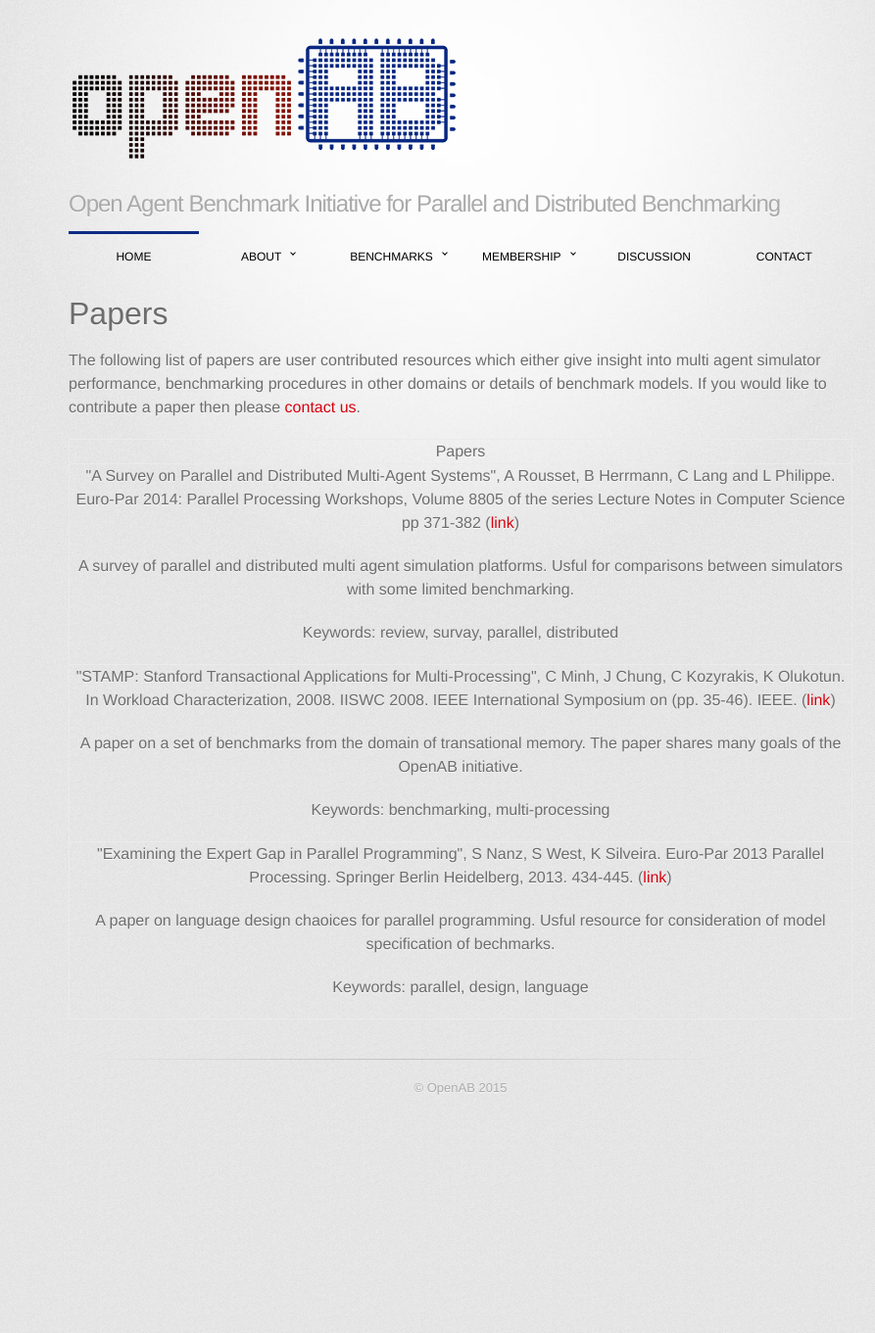
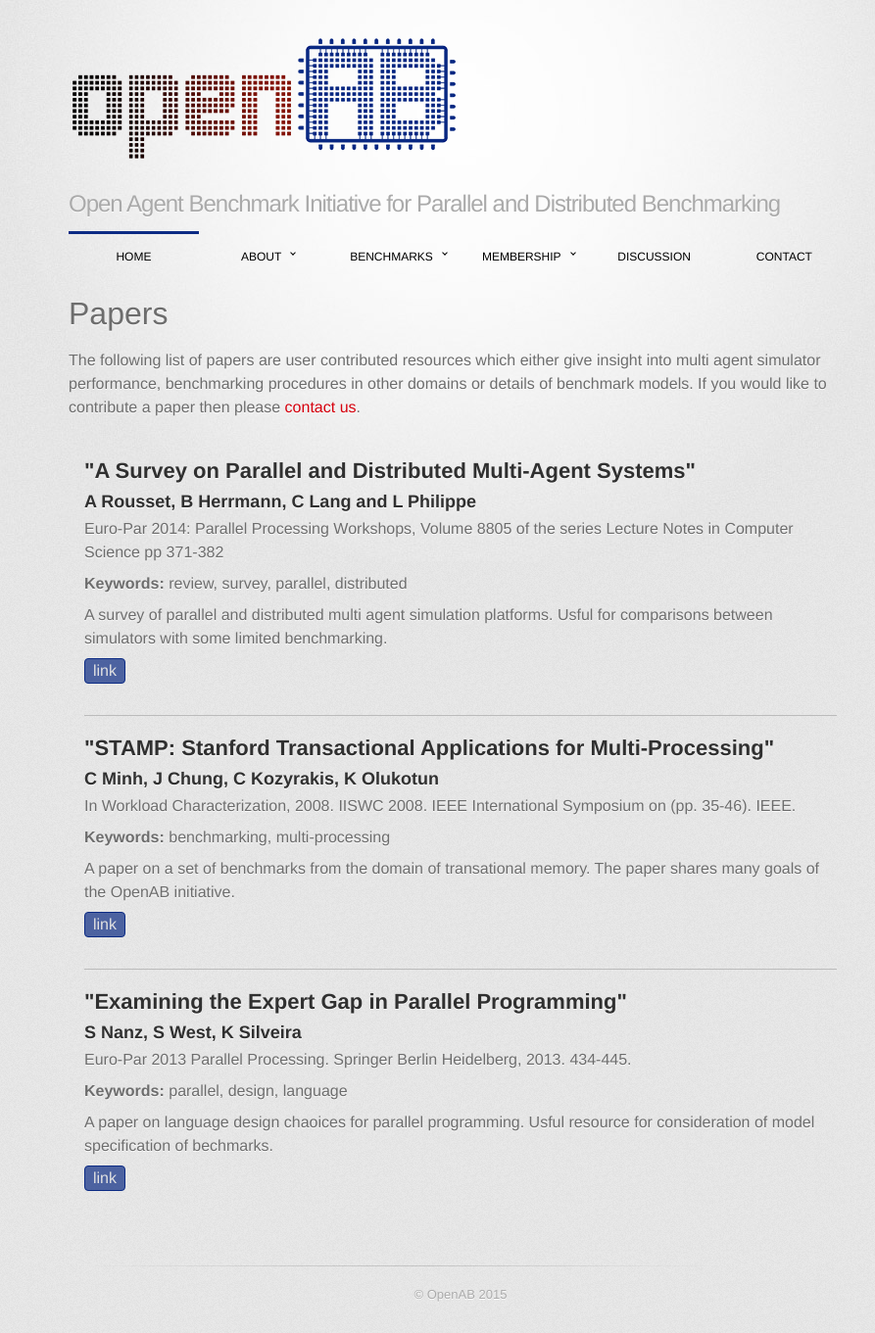
Before and after one commit to OpenAB/openab.github.io, a Jekyll site: the page built from benchmarks/papers/index.md, in a window 1280 px wide. Shown: the whole page at 98% size, without its empty margins (170-1063 px from the left). Built offline with Jekyll 4.4.1, drawn with Linux system fonts in a browser that asks for light colours; some web fonts are replaced; before the commit the page ends 1150 px from its top, so only the background shows below that.

Commit message:
Initial attempt at improved papers output

```diff
--- a/_data/papers.yml
+++ b/_data/papers.yml
@@ -4,7 +4,8 @@
   description: "A survey of parallel and distributed multi agent simulation platforms. Usful for comparisons between simulators with some limited benchmarking."
   abstract: "Simulation has become an indispensable tool for researchers to explore systems without having recourse to real experiments. Depending on the characteristics of the modeled system, methods used to represent the system may vary. Multi-agent systems are, thus, often used to model and simulate complex systems. Whatever modeling type used, increasing the size and the precision of the model increases the amount of computation, requiring the use of parallel systems when it becomes too large. In this paper, we focus on parallel platforms that support multiagent simulations. Our contribution is a survey on existing platforms and their evaluation in the context of high performance computing. We present a qualitative analysis, mainly based on platform properties, then a performance comparison using the same agent model implemented on each platform."
   url: "http://link.springer.com/chapter/10.1007%2F978-3-319-14325-5_32#page-1"
-  keywords: "review, survay, parallel, distributed"
+  keywords: "review, survey, parallel, distributed"
+  bib:
 
 - title: "STAMP: Stanford Transactional Applications for Multi-Processing"
   author-list: "C Minh, J Chung, C Kozyrakis, K Olukotun"
@@ -13,6 +14,7 @@
   abstract: "Transactional Memory (TM) is emerging as a promising technology to simplify parallel programming. While several TM systems have been proposed in the research literature, we are still missing the tools and workloads necessary to analyze and compare the proposals. Most TM systems have been evaluated using microbenchmarks, which may not be representative of any real-world behavior, or individual applications, which do not stress a wide range of execution scenarios. We introduce the Stanford Transactional Application for Multi-Processing (STAMP), a comprehensive benchmark suite for evaluating TM systems. STAMP includes eight applications and thirty variants of input parameters and data sets in order to represent several application domains and cover a wide range of transactional execution cases (frequent or rare use of transactions, large or small transactions, high or low contention, etc.). Moreover, STAMP is portable across many types of TM systems, including hardware, software, and hybrid systems. In this paper, we provide descriptions and a detailed characterization of the applications in STAMP. We also use the suite to evaluate six different TM systems, identify their shortcomings, and motivate further research on their performance characteristics."
   url: "http://ieeexplore.ieee.org/xpls/abs_all.jsp?arnumber=4636089"
   keywords: "benchmarking, multi-processing"
+  bib:
 
 - title: "Examining the Expert Gap in Parallel Programming"
   author-list: "S Nanz, S West, K Silveira"
@@ -21,3 +23,4 @@
   abstract: "Parallel programming is often regarded as one of the hardest programming disciplines. On the one hand, parallel programs are notoriously prone to concurrency errors; and, while trying to avoid such errors, achieving program performance becomes a significant challenge. As a result of the multicore revolution, parallel programming has however ceased to be a task for domain experts only. And for this reason, a large variety of languages and libraries have been proposed that promise to ease this task. This paper presents a study to investigate whether such approaches succeed in closing the gap between domain experts and mainstream developers. Four approaches are studied: Chapel, Cilk, Go, and Threading Building Blocks (TBB). Each approach is used to implement a suite of benchmark programs, which are then reviewed by notable experts in the language. By comparing original and revised versions with respect to source code size, coding time, execution time, and speedup, we gain insights into the importance of expert knowledge when using modern parallel programming approaches."
   url: "http://ieeexplore.ieee.org/xpls/abs_all.jsp?arnumber=4636089"
   keywords: "parallel, design, language"
+  bib:
--- a/assets/css/custom.css
+++ b/assets/css/custom.css
@@ -484,3 +484,54 @@ Tables
 #bylaws ~ ol li {
   list-style-type: lower-alpha;
 }
+
+
+/* Paper list styling */
+
+ul.list-of-papers {
+  padding-left: 0px;
+}
+ul.list-of-papers li {
+  list-style: none;
+  padding: 16px 0px;
+  margin: 16px 16px;
+  border-top: 1px solid #bbb;
+}
+ul.list-of-papers li:first-child{
+  border-top: 0;
+}
+ul.list-of-papers li h3 {
+  font-size: 22px;
+  margin-bottom: 2px;
+  color: #303030;
+}
+ul.list-of-papers li h4 {
+  font-size: 18px;
+  margin-bottom: 2px;
+}
+ul.list-of-papers li p {
+  margin-bottom: 8px;
+}
+ul.list-of-papers li .keywords span {
+  font-weight: bold;
+}
+ul.list-of-papers li nav {
+  /*float: right;*/
+  /*clear: both;*/
+  color: #303030;
+}
+ul.list-of-papers li nav a {
+  color: #E2E2E2;
+  display: inline-block;
+  background: rgba(12, 43, 132, 0.7);;
+  border-radius: 4px;
+  border: 1px solid #0c2b84;
+  padding: 4px 8px;
+  font-size: 16px;
+  line-height: 16px;
+  text-shadow:none;
+}
+
+ul.list-of-papers li .abstract {
+  display: none; /* Initially hide the abstract */
+}
--- a/benchmarks/papers/index.md
+++ b/benchmarks/papers/index.md
@@ -7,17 +7,28 @@ layout: default
 
 The following list of papers are user contributed resources which either give insight into multi agent simulator performance, benchmarking procedures in other domains or details of benchmark models. If you would like to contribute a paper then please [contact us](../../contact/).
 
-<table>
-	<tr>
-		<td>Papers</td>
-	</tr>
+<ul class="list-of-papers">
 	{% for paper in site.data.papers %}
-	<tr>
-		<td>
-		<p>"{{paper.title}}", {{paper.author-list}}. <i>{{paper.publication}}</i> (<a href='{{paper.url}}'>link</a>)</p>
-		<p>{{paper.description}}</p>
-		<p>Keywords: {{paper.keywords}}</p>
-		</td>
-	</tr>
+	<li>
+		<h3>"{{paper.title}}"</h3>
+		<h4>{{paper.author-list}}</h4>
+		<p class="publication">{{paper.publication}}</p>
+		<p class="keywords">
+			<span>Keywords:</span>
+			{{paper.keywords}}
+		</p>
+		<p class="description">{{paper.description}}</p>
+		{% if paper.url || paper.bib %}
+		<nav>
+			{% if paper.url %}
+				<a href="{{paper.url}}">link</a>
+			{% endif %}
+			{% if paper.bib %}
+				<a href="{{paper.bib}}">cite</a>
+			{% endif %}
+		</nav>
+		{% endif %}
+		<p class="abstract">{{paper.abstract}}</p>
+	</li>
 	{% endfor %}
-</table>
+</ul>
```
